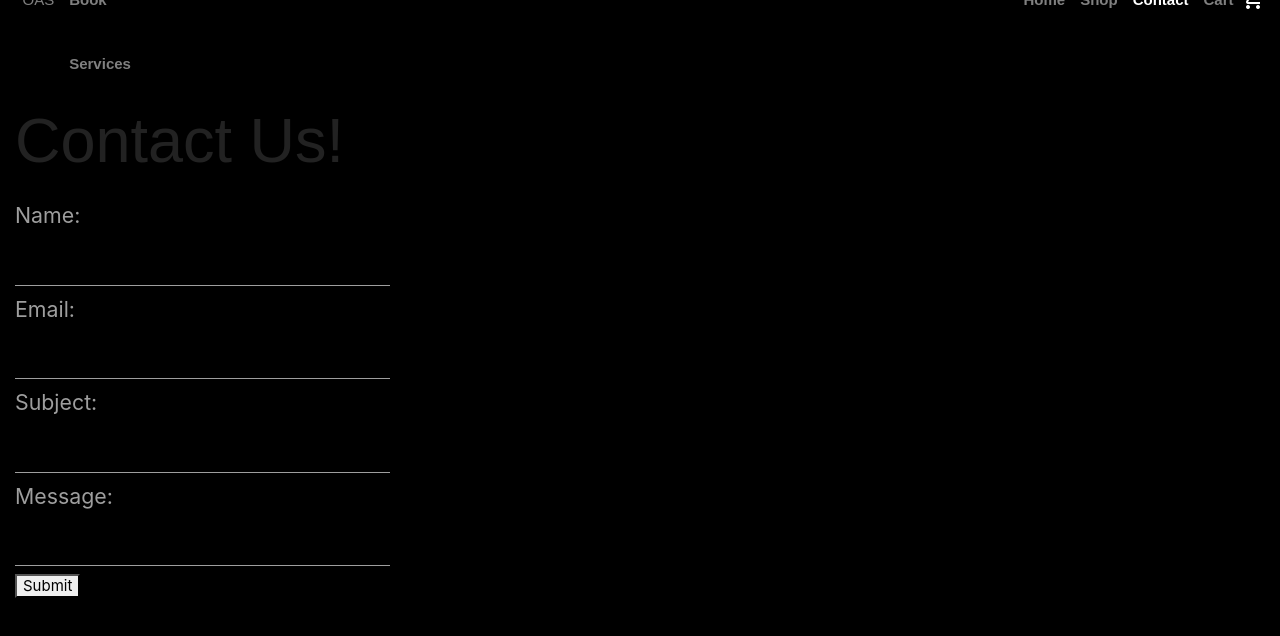
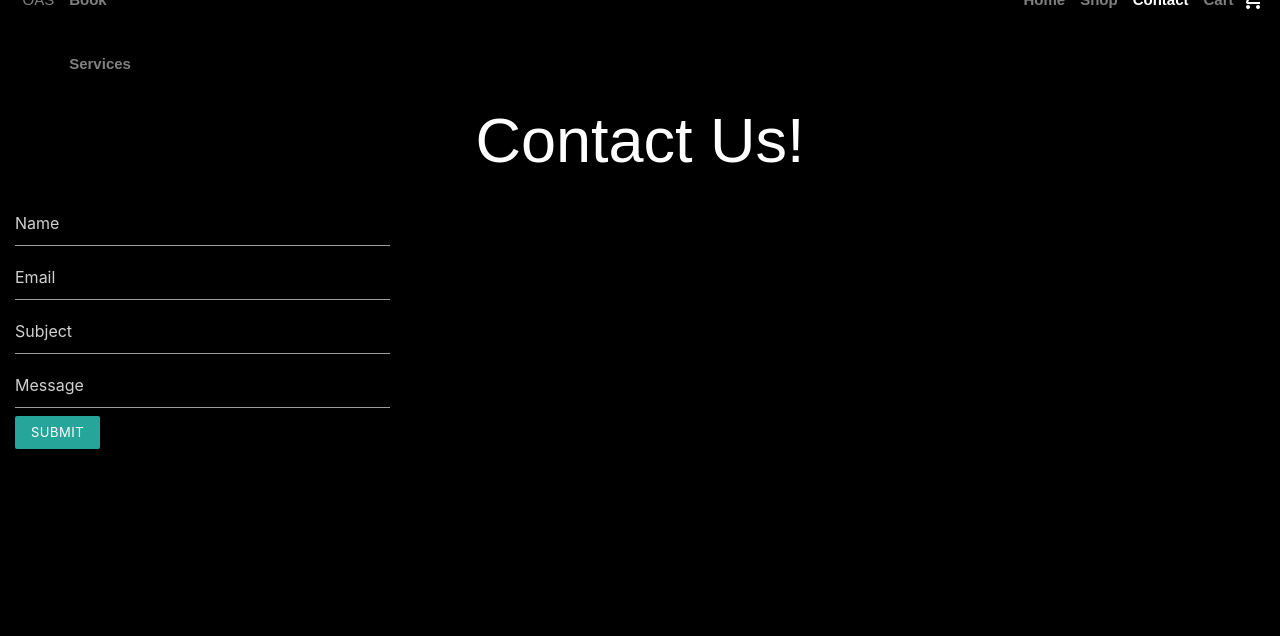
Before and after one commit to AnamAM/project3, a React (Create React App) app in the folder client/: page /contact in a window 1280 px wide. Shown: the top 636 px of the page. Built offline with nearby package versions, Linux system fonts and the light colour scheme; a web font is replaced by a local one.

Commit message:
another model

```diff
--- a/client/src/components/Form/index.js
+++ b/client/src/components/Form/index.js
@@ -6,7 +6,7 @@ export function Input(props) {
         // <div className="input-field col s12">
         // <div className="input-field col s12 m6 l6">
         <div >
-            <input  style={{color:'white'}} className="datepicker" type="text" {...props} />
+            <input  style={{ color: "white"}} className="datepicker" type="text" {...props} />
         </div>
     )
 }
--- a/client/src/components/Form/style.css
+++ b/client/src/components/Form/style.css
@@ -1,3 +1,3 @@
-.datePicker {
-    color: 'white'
+.datepicker {
+    color: white;
 }
--- a/client/src/components/pages/Cart.js
+++ b/client/src/components/pages/Cart.js
@@ -3,7 +3,7 @@ import React from "react";
 function Cart() {
   return (
     <div>
-      <h1>Shopping Cart</h1>
+      <h1 style={{textAlign: "center", color: "white"}}>Shopping Cart</h1>
       <p>
         Lorem ipsum dolor sit amet, consectetur adipiscing elit. Sed neque velit, lobortis ut magna
         varius, blandit rhoncus sem. Morbi lacinia nisi ac dui fermentum, sed luctus urna tincidunt.
--- a/client/src/components/pages/Contact.js
+++ b/client/src/components/pages/Contact.js
@@ -34,40 +34,36 @@ class Contact extends Component {
     return (
       <div>
       <Container fluid>
-        <h1>Contact Us!</h1>
-        <label style={{ fontSize: "16pt" }}>Name:</label>
+        <h1 style={{textAlign: "center", color: "white"}}>Contact Us!</h1>
         <Input style={{ width: "30%" }}
           type="text"
-          // placeholder="Name"
+          placeholder="Name"
           name="name"
           value={this.state.name}
           onChange={this.handleInputChange}
         />
-        <label style={{ fontSize: "16pt" }}>Email:</label>
         <Input style={{ width: "30%" }}
           type="text"
-          // placeholder="Email"
+          placeholder="Email"
           name="email"
           value={this.state.email}
           onChange={this.handleInputChange}
         />
-        <label style={{ fontSize: "16pt" }}>Subject:</label>
         <Input style={{ width: "30%" }}
           type="text"
-          // placeholder="Subject"
+          placeholder="Subject"
           name="Subject"
           value={this.state.subject}
           onChange={this.handleInputChange}
         />
-        <label style={{ fontSize: "16pt" }}>Message:</label>
         <Input style={{ width: "30%" }}
           type="text"
-          // placeholder="Message"
+          placeholder="Message"
           name="message"
           value={this.state.message}
           onChange={this.handleInputChange}
         />
-        <button onClick={this.handleFormSubmit}>Submit</button>
+        <button className="waves-effect waves-light btn-small" onClick={this.handleFormSubmit}>Submit</button>
         </Container>
       </div>
     );
--- a/client/src/components/pages/Shop.js
+++ b/client/src/components/pages/Shop.js
@@ -12,7 +12,7 @@ function Shop() {
   return (
     <div>
     <Container fluid>
-      <h1>Shop Our Products</h1>
+      <h1 style={{ textAlign: "center", color: "white"}}>Shop Our Products</h1>
     <Row>
       <Col size="md-3">
       <Card
```
Also changed, not shown: 2 other files (tests, documents, lock files or other folders).
